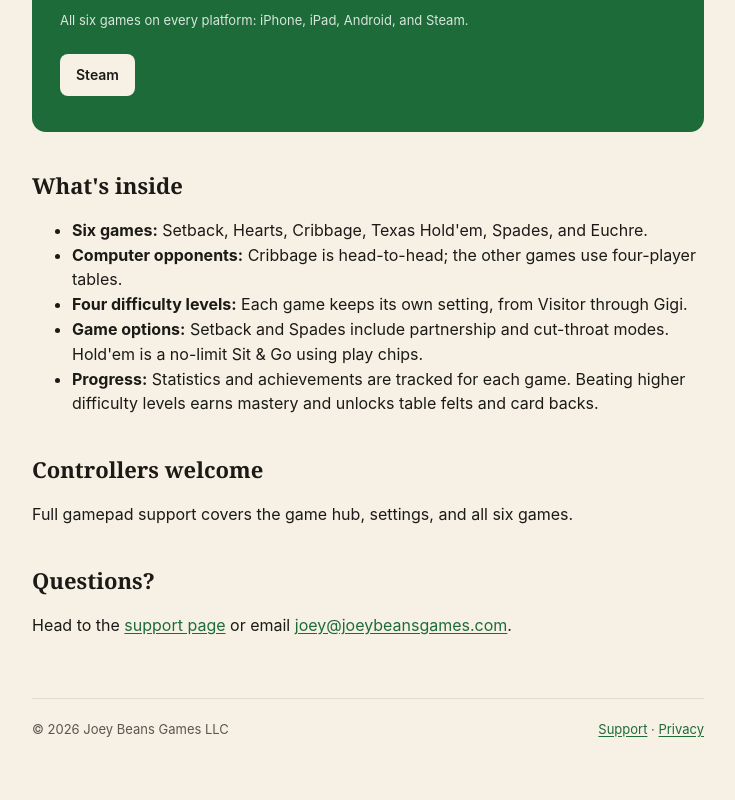
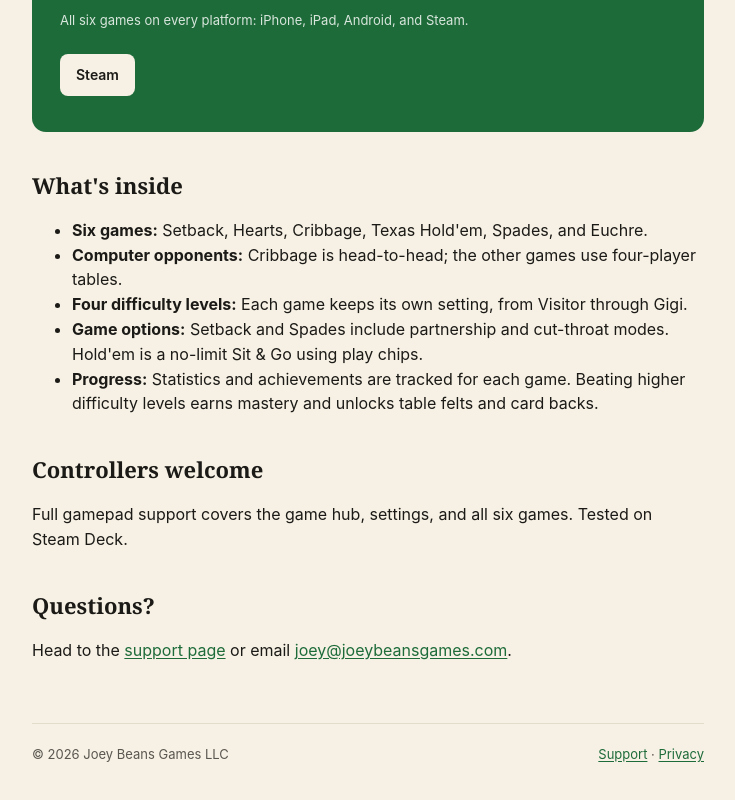
Before and after one commit to adamskijow/GigiPubDocs, a plain HTML site: page gigi/index.html in a window 1280 px wide. Shown: the part 406-1206 px from the top of the page, without its empty margins (272-1007 px from the left). Drawn offline with Linux system fonts and the light colour scheme.

Commit message:
Mention Steam Deck controller testing

```diff
--- a/gigi/index.html
+++ b/gigi/index.html
@@ -54,7 +54,7 @@
 </ul>
 
 <h2>Controllers welcome</h2>
-<p>Full gamepad support covers the game hub, settings, and all six games.</p>
+<p>Full gamepad support covers the game hub, settings, and all six games. Tested on Steam Deck.</p>
 
 <h2>Questions?</h2>
 <p>Head to the <a href="./support.html">support page</a> or email <a href="mailto:joey@joeybeansgames.com">joey@joeybeansgames.com</a>.</p>
```
